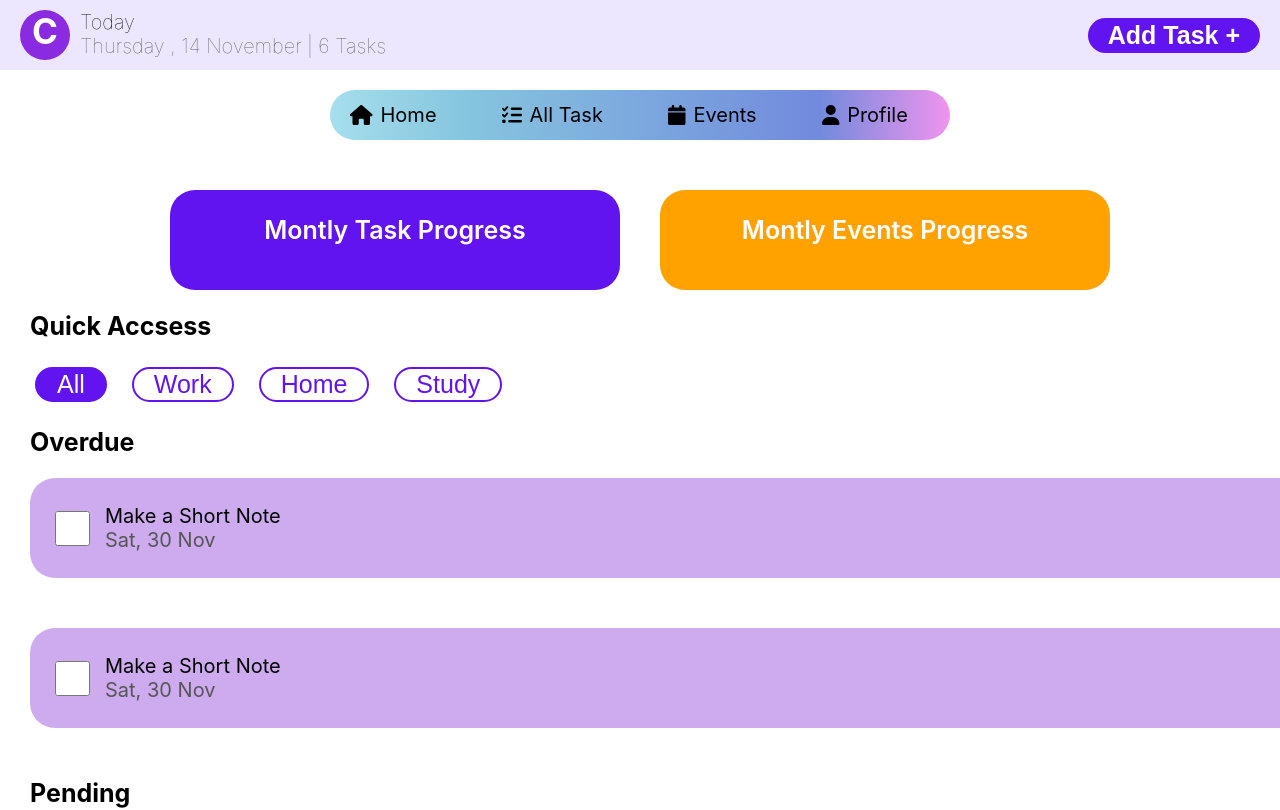
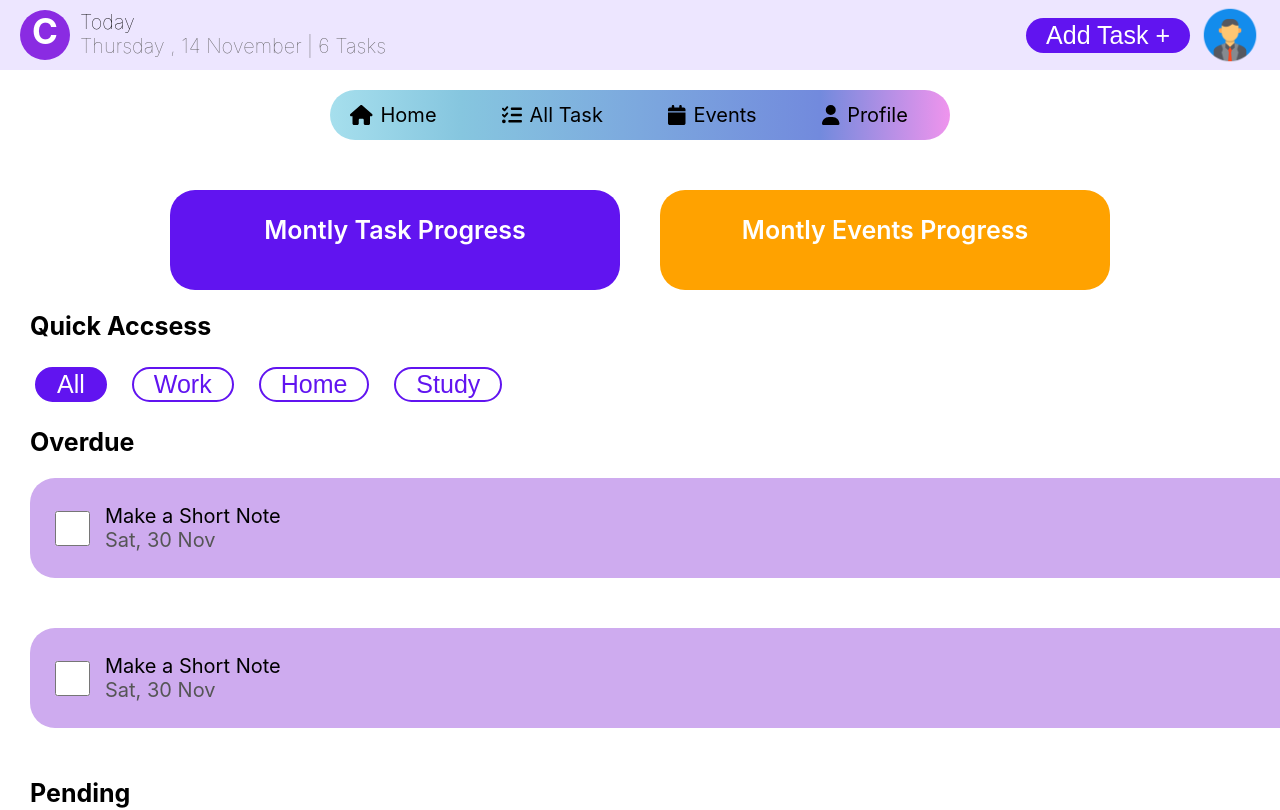
Before and after one commit to sahanHansaja026/tohelp, a React (Create React App) app: page / in a window 1280 px wide. Shown: the top 810 px of the page. Built offline with nearby package versions, Linux system fonts and the light colour scheme.

Commit message:
navbar update 0.2.1

```diff
--- a/src/component/Navbar.js
+++ b/src/component/Navbar.js
@@ -1,6 +1,6 @@
 import React, { Component } from 'react';
 import "../css/navbar.css";
-
+import Profile from "../images/default.png";
 export default class Navbar extends Component {
   render() {
     return (
@@ -15,7 +15,10 @@ export default class Navbar extends Component {
           </div>
 
           <div className="rightside">
-            <button className='addtask'>Add Task +</button>
+            <button className="addtask">Add Task +</button>
+            <div className="profileimage">
+              <img src={Profile} alt="User Profile" className="profileimage" />
+            </div>
           </div>
         </div>
       </div>
--- a/src/css/navbar.css
+++ b/src/css/navbar.css
@@ -48,10 +48,15 @@
 
 .navtitle .rightside {
   text-align: right;
-  margin-right: 20px; /* Add some spacing from the right edge */
-  font-size: 18px; /* Adjust font size if needed */
-  color: rgb(97, 20, 240); /* Optional: Style it to match your theme */
-  cursor: pointer; /* Indicate that it is clickable */
+  margin-right: 20px;
+  font-size: 18px;
+  color: rgb(97, 20, 240);
+  cursor: pointer;
+  display: flex;
+  flex-direction: row;
+  align-items: center;
+  text-align: center;
+  gap: 10px;
 }
 .navtitle .dateandicon {
   display: flex;
@@ -63,9 +68,13 @@
   background-color: rgb(97, 20, 240);
   color: white;
   border-radius: 25px;
-  font-weight: bold;
+  font-weight: 300;
   font-size: 25px;
   padding-left: 20px;
   padding-right: 20px;
   border: 0px solid transparent;
 }
+.navtitle .profileimage{
+    width: 60px;
+    height: 60px;
+}
```
Also changed, not shown: src/images/default.png (added).
